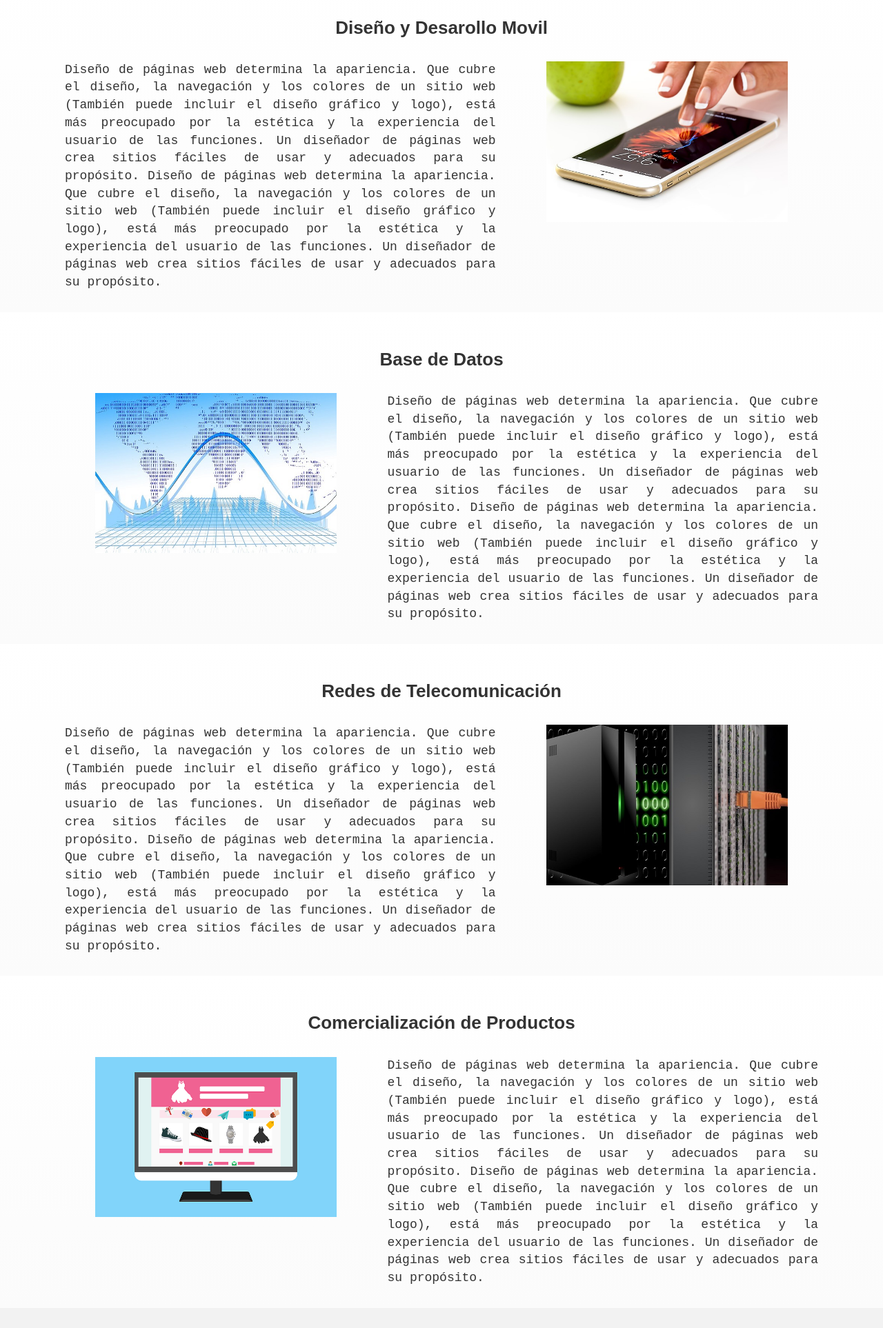
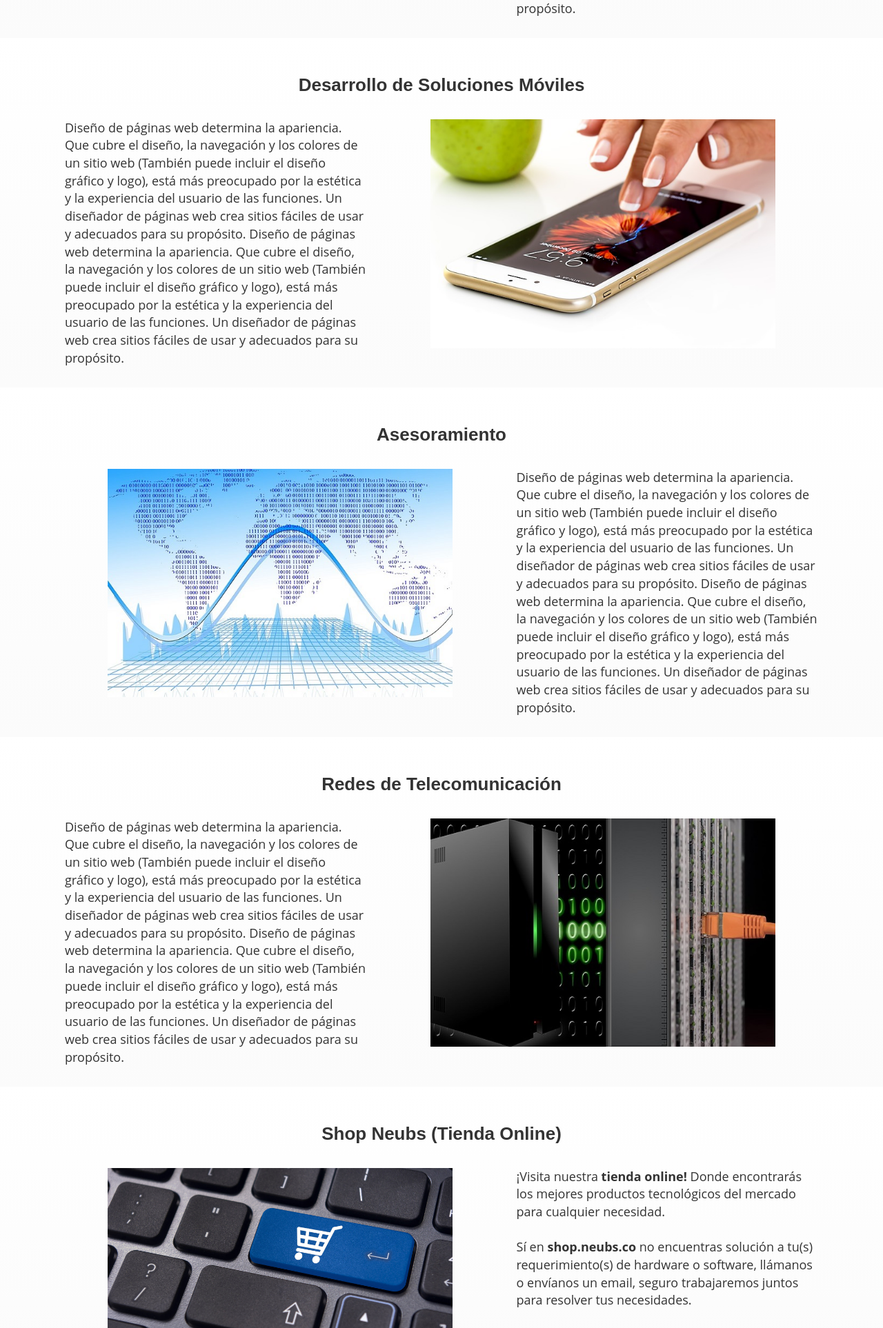
Before and after one commit to bikerlfh/NeubsWebSite, a plain HTML site: page public_html/servicios.html in a window 1280 px wide. Shown: the part 874-2800 px from the top of the page at 69% size. Drawn offline with nearby package versions, Linux system fonts and the light colour scheme.

Commit message:
ajuste al diseño

```diff
--- a/public_html/css/style.css
+++ b/public_html/css/style.css
@@ -17,7 +17,7 @@ and open the template in the editor.
     margin: auto;
 }
 .texto-principal{
-    font-family:monospace;
+    font-family: 'Open Sans', sans-serif;
     text-justify: auto;
 }
 @media screen and (max-width:767px) {
--- a/public_html/servicios.html
+++ b/public_html/servicios.html
@@ -45,20 +45,24 @@ and open the template in the editor.
                 </div>
             </nav>
         </div>
-        <div class="jumbotron text-center">
-            <h1 class="anim-rotate-360">NEUBS</h1>
-            <p>Nuestros servicios</p>
+        <div class="jumbotron jumbotron-fluid">
+            <div class="container">
+                <h1 class="display-3">Nuestros Servicios</h1>
+                <p class="lead">En Neubs nos especializamos en prestar servicios de <strong>desarrollo de software</strong>
+                                que cumpla con las expectativas de nuestros clientes y satisfagan sus necesidades de forma eficiente,
+                                gracias a la flexibilidad y dinamismo de las metodologías ágiles.</p>
+            </div>
         </div>
         <div class="container-principal">
             <div class="row  bg-grey" >
                 <div class="container-fluid containerpanel">
-                    <p class="text-center titulo-principal" ><b>Diseño y Desarollo Web</b></p>
+                    <p class="titulo-principal text-center" ><strong>Desarrollo de Software</strong></p>
                     <br>
-                    <div class="col-lg-5 col-md-4 col-sm-12 col-xs-12 ">
+                    <div class="col-lg-7 col-md-6 col-sm-12 col-xs-12">
                         <img class="imagen img-responsive animacion-left-to-right center-block" src="img/icon/web.jpg" alt="web" >
                     </div>
-                    <div class="col-lg-7 col-md-8 col-sm-12 col-xs-12">
-                        <p class="text-justify texto-principal" >Diseño de páginas web determina la apariencia. Que cubre el diseño,
+                    <div class="col-lg-5 col-md-6 col-sm-12 col-xs-12">
+                        <p class="texto-principal" >Diseño de páginas web determina la apariencia. Que cubre el diseño,
                         la navegación y los colores de un sitio web (También puede incluir
                         el diseño gráfico y logo),  está más preocupado por la estética y la experiencia
                         del usuario de las funciones. Un diseñador de páginas web  crea  sitios  fáciles
@@ -73,11 +77,11 @@ and open the template in the editor.
             </div>
             <div class="row bg-grey" >
                 <div class="container-fluid containerpanel">
-                    <p class="text-center titulo-principal "><b>Diseño y Desarollo Movil</b></p>
+                    <p class="text-center titulo-principal "><b>Desarrollo de Soluciones Móviles</b></p>
                     <br>
 
-                    <div class="col-lg-7 col-md-8 col-sm-12 col-xs-12">
-                        <p class="text-justify texto-principal" >Diseño de páginas web determina la apariencia. Que cubre el diseño,
+                    <div class="col-lg-5 col-md-6 col-sm-12 col-xs-12">
+                        <p class="texto-principal" >Diseño de páginas web determina la apariencia. Que cubre el diseño,
                          la navegación y los colores de un sitio web (También puede incluir
                          el diseño gráfico y logo),  está más preocupado por la estética y la experiencia
                          del usuario de las funciones. Un diseñador de páginas web  crea  sitios  fáciles
@@ -88,20 +92,20 @@ and open the template in the editor.
                          del usuario de las funciones. Un diseñador de páginas web  crea  sitios  fáciles
                          de usar y adecuados para su propósito.</p>
                     </div>
-                    <div class="col-lg-5 col-md-4 col-sm-12 col-xs-12 ">
+                    <div class="col-lg-7 col-md-6 col-sm-12 col-xs-12">
                         <img class="imagen img-responsive imagen-animacion-botton-to-top center-block" src="img/icon/movil.jpg" alt="movil" >
                     </div>
                 </div>
             </div>
             <div class="row  bg-grey" >
                 <div class="container-fluid containerpanel">
-                    <p class="text-center titulo-principal"><b>Base de Datos</b></p>
+                    <p class="text-center titulo-principal"><b>Asesoramiento </b></p>
                     <br>
-                    <div class="col-lg-5 col-md-4 col-sm-12 col-xs-12 ">
+                    <div class="col-lg-7 col-md-6 col-sm-12 col-xs-12">
                        <img class="imagen img-responsive  imagen-animacion-left-to-right center-block " src="img/icon/basedatos.jpg" alt="bd" >
                     </div>
-                    <div class="col-lg-7 col-md-8 col-sm-12 col-xs-12 containerdescripcion">
-                       <p class="text-justify texto-principal" >Diseño de páginas web determina la apariencia. Que cubre el diseño,
+                    <div class="col-lg-5 col-md-6 col-sm-12 col-xs-12">
+                       <p class="texto-principal" >Diseño de páginas web determina la apariencia. Que cubre el diseño,
                         la navegación y los colores de un sitio web (También puede incluir
                         el diseño gráfico y logo),  está más preocupado por la estética y la experiencia
                         del usuario de las funciones. Un diseñador de páginas web  crea  sitios  fáciles
@@ -118,8 +122,8 @@ and open the template in the editor.
                 <div class="container-fluid containerpanel">
                     <p class="text-center titulo-principal" ><b>Redes de Telecomunicación</b></p>
                     <br>
-                    <div class="col-lg-7 col-md-8 col-sm-12 col-xs-12 containerdescripcion">
-                        <p class="text-justify texto-principal" >Diseño de páginas web determina la apariencia. Que cubre el diseño,
+                    <div class="col-lg-5 col-md-6 col-sm-12 col-xs-12">
+                        <p class="texto-principal" >Diseño de páginas web determina la apariencia. Que cubre el diseño,
                         la navegación y los colores de un sitio web (También puede incluir
                         el diseño gráfico y logo),  está más preocupado por la estética y la experiencia
                         del usuario de las funciones. Un diseñador de páginas web  crea  sitios  fáciles
@@ -130,29 +134,25 @@ and open the template in the editor.
                         del usuario de las funciones. Un diseñador de páginas web  crea  sitios  fáciles
                         de usar y adecuados para su propósito.</p>
                     </div>
-                    <div class="col-lg-5 col-md-4 col-sm-12 col-xs-12 ">
+                    <div class="col-lg-7 col-md-6 col-sm-12 col-xs-12">
                         <img class="imagen img-responsive  imagen-animacion-botton-to-top center-block" src="img/icon/redes.jpg" alt="redes"  >
                     </div>
                 </div>
-           </div>
+            </div>
             <div class="row  bg-grey" >
                 <div class="container-fluid containerpanel">
-                    <p class="text-center titulo-principal"><b>Comercialización de Productos</b></p>
+                        <p class="text-center titulo-principal"><b>Shop Neubs (Tienda Online)</b></p>
                     <br>
-                    <div class="col-lg-5 col-md-4 col-sm-12 col-xs-12 ">
-                        <img class="imagen  img-responsive imagen-animacion-left-to-right center-block" src="img/icon/ventas.png" alt="ventas" >
+                    <div class="col-lg-7 col-md-6 col-sm-12 col-xs-12">
+                        <img class="imagen  img-responsive imagen-animacion-left-to-right center-block" src="img/shop-neubs-image.jpg" alt="ventas" >
                     </div>
-                    <div class="col-lg-7 col-md-8 col-sm-12 col-xs-12 containerdescripcion">
-                        <p class="text-justify texto-principal" >Diseño de páginas web determina la apariencia. Que cubre el diseño,
-                         la navegación y los colores de un sitio web (También puede incluir
-                         el diseño gráfico y logo),  está más preocupado por la estética y la experiencia
-                         del usuario de las funciones. Un diseñador de páginas web  crea  sitios  fáciles
-                         de usar y adecuados para su propósito.
-                        Diseño de páginas web determina la apariencia. Que cubre el diseño,
-                         la navegación y los colores de un sitio web (También puede incluir
-                         el diseño gráfico y logo),  está más preocupado por la estética y la experiencia
-                         del usuario de las funciones. Un diseñador de páginas web  crea  sitios  fáciles
-                         de usar y adecuados para su propósito.</p>
+                    <div class="col-lg-5 col-md-6 col-sm-12 col-xs-12">
+                        <p class="texto-principal">
+                            ¡Visita nuestra <strong>tienda online!</strong> Donde encontrarás los mejores productos tecnológicos del mercado para cualquier necesidad. <br><br>
+                            Sí en <strong>shop.neubs.co</strong> no encuentras solución a tu(s) requerimiento(s) de hardware o software, llámanos o envíanos un email, seguro trabajaremos juntos para resolver tus necesidades.
+                            <br><br>
+                            Para mayor información entra a <a href="shop.neubs.co"><strong>shop.neubs.co</strong></a>
+                            </p>
                     </div>
                 </div>
             </div>
```
Also changed, not shown: public_html/index.html (+6 -2 lines), public_html/img/shop-neubs-image.jpg (added).
